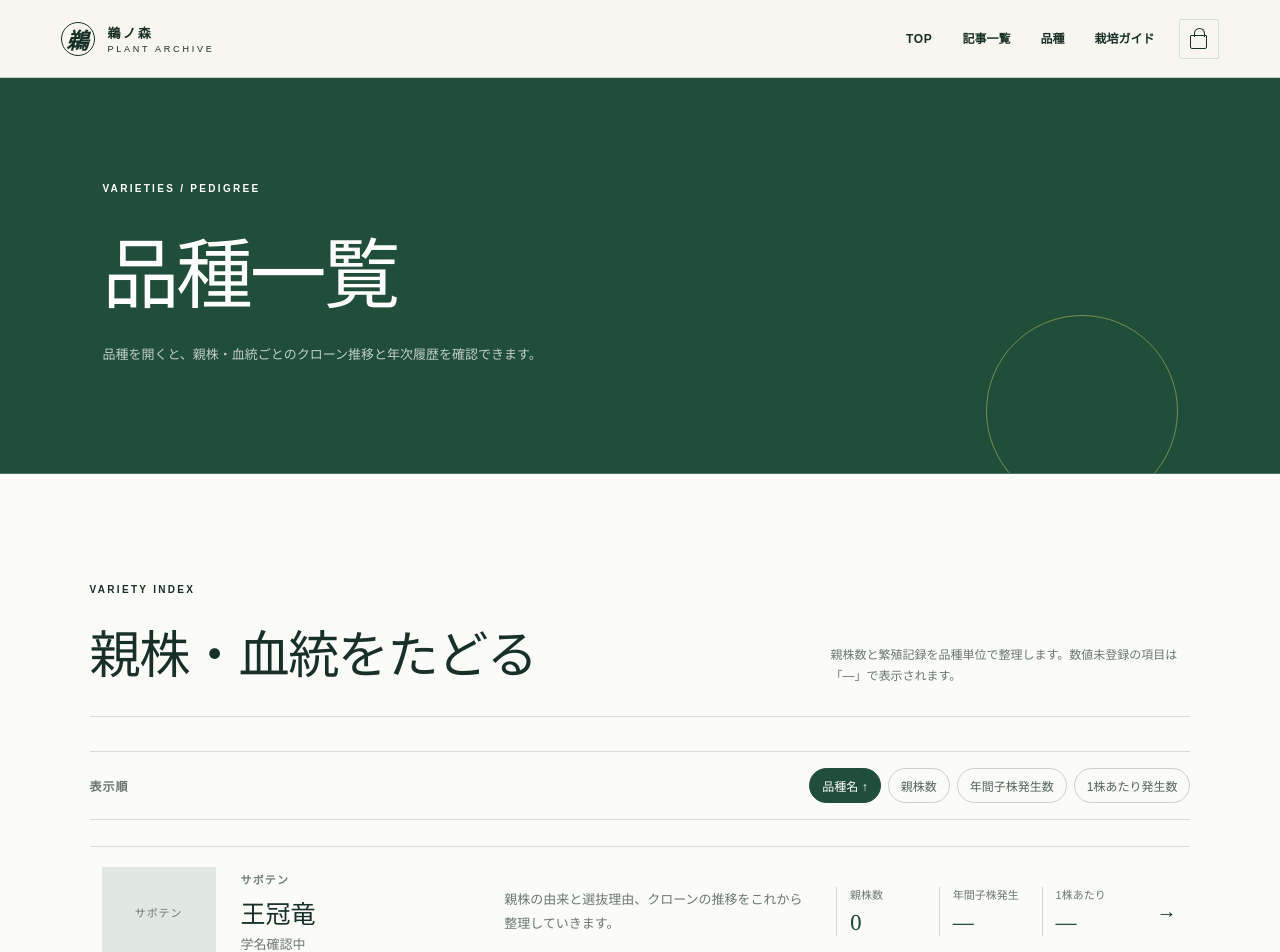
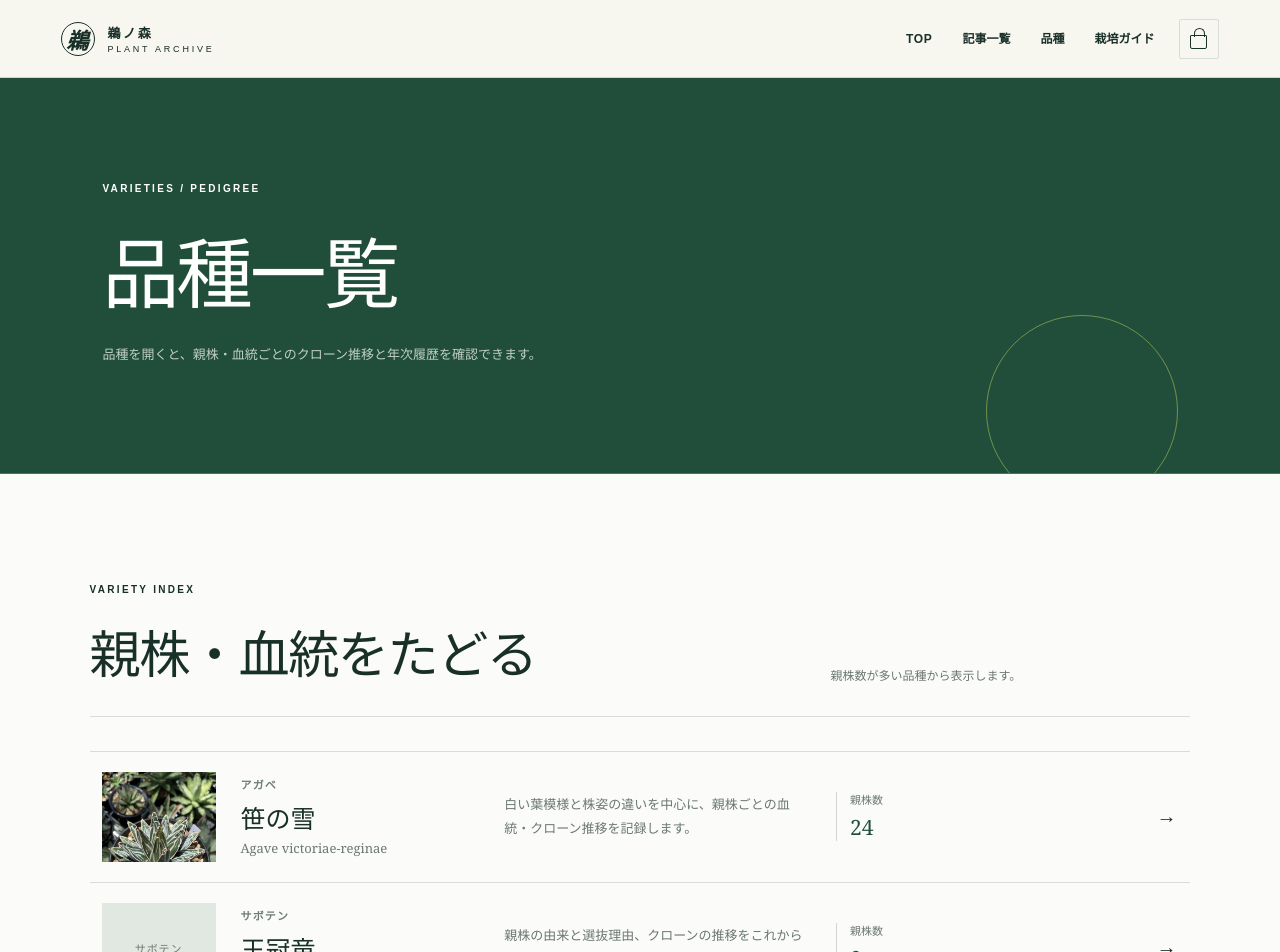
Before and after one commit to KomeUme/unomori-plant-archive, a Next.js app: page /mother-plants in a window 1280 px wide. Shown: the top 952 px of the page. Built offline with nearby package versions, Linux system fonts and the light colour scheme; no server answers.

Commit message:
Simplify variety index ordering

```diff
--- a/app/globals.css
+++ b/app/globals.css
@@ -137,8 +137,8 @@ footer { background:#132c23; color:white; display:grid; grid-template-columns:1.
 .variety-index-name h3 { margin:0 0 4px; font-family:Georgia,"Yu Mincho",serif; font-weight:400; font-size:25px; }
 .variety-index-name > span { color:var(--muted); font-family:Georgia,serif; font-size:13px; }
 .variety-index-description { margin:0; color:var(--muted); font-size:13px; line-height:1.8; }
-.variety-index-metrics { display:grid; grid-template-columns:repeat(3,1fr); gap:13px; margin:0; }
-.variety-index-metrics div { border-left:1px solid #d0d7d2; padding-left:13px; }
+.variety-index-metrics { display:flex; gap:13px; margin:0; }
+.variety-index-metrics div { min-width:76px; border-left:1px solid #d0d7d2; padding-left:13px; }
 .variety-index-metrics dt { color:var(--muted); font-size:11px; line-height:1.5; }
 .variety-index-metrics dd { margin:5px 0 0; color:var(--green); font-family:Georgia,serif; font-size:21px; }
 .variety-index-row > b { font-size:20px; font-weight:400; transition:transform .2s; }.variety-index-row:hover > b { transform:translateX(4px); }
--- a/app/mother-plants/page.tsx
+++ b/app/mother-plants/page.tsx
@@ -1,74 +1,18 @@
-'use client';
-
-import { useMemo, useState } from 'react';
 import { Footer, Header } from '../components';
-import {
-  getLatestAnnualAverageBreedingReadyPlantCount,
-  getLatestAnnualNewOffsetCount,
-  getParentStocksByVariety,
-  varieties,
-  type ParentStock,
-  type Variety,
-} from '../data';
+import { getParentStocksByVariety, varieties, type Variety } from '../data';
 import { siteHref } from '../site-url';
 
-type SortKey = 'name' | 'parentCount' | 'annualNewOffsetCount' | 'offsetsPerBreedingPlant';
-type SortDirection = 'asc' | 'desc';
-
-const displayNumber = (value: number | null) => value === null ? '—' : `${value}`;
-
-const totalFor = (values: Array<number | null>) => {
-  const numbers = values.filter((value): value is number => value !== null);
-  return numbers.length ? numbers.reduce((sum, value) => sum + value, 0) : null;
-};
-
-const varietyOffsetRate = (stocks: ParentStock[]) => {
-  const newOffsets = totalFor(stocks.map(getLatestAnnualNewOffsetCount));
-  const breedingPlants = totalFor(stocks.map(getLatestAnnualAverageBreedingReadyPlantCount));
-  if (newOffsets === null || breedingPlants === null || breedingPlants <= 0) return null;
-  return Math.round((newOffsets / breedingPlants) * 10) / 10;
-};
-
-const compareNullableNumber = (a: number | null, b: number | null, direction: SortDirection) => {
-  if (a === null && b === null) return 0;
-  if (a === null) return 1;
-  if (b === null) return -1;
-  return direction === 'asc' ? a - b : b - a;
-};
-
 export default function MotherPlantsPage() {
-  const [sortKey, setSortKey] = useState<SortKey>('name');
-  const [sortDirection, setSortDirection] = useState<SortDirection>('asc');
-
-  const sortedVarieties = useMemo(() => [...varieties].sort((a, b) => {
+  const sortedVarieties = [...varieties].sort((a, b) => {
     const aStocks = getParentStocksByVariety(a.slug);
     const bStocks = getParentStocksByVariety(b.slug);
-    if (sortKey === 'name') return sortDirection === 'asc' ? a.name.localeCompare(b.name, 'ja') : b.name.localeCompare(a.name, 'ja');
-    if (sortKey === 'parentCount') return sortDirection === 'asc' ? aStocks.length - bStocks.length : bStocks.length - aStocks.length;
-    const aValue = sortKey === 'annualNewOffsetCount'
-      ? totalFor(aStocks.map(getLatestAnnualNewOffsetCount))
-      : varietyOffsetRate(aStocks);
-    const bValue = sortKey === 'annualNewOffsetCount'
-      ? totalFor(bStocks.map(getLatestAnnualNewOffsetCount))
-      : varietyOffsetRate(bStocks);
-    return compareNullableNumber(aValue, bValue, sortDirection);
-  }), [sortDirection, sortKey]);
-
-  const chooseSort = (key: SortKey) => {
-    if (key === sortKey) setSortDirection((direction) => direction === 'asc' ? 'desc' : 'asc');
-    else {
-      setSortKey(key);
-      setSortDirection(key === 'name' ? 'asc' : 'desc');
-    }
-  };
-
-  const sortLabel = (key: SortKey) => sortKey !== key ? '' : sortDirection === 'asc' ? ' ↑' : ' ↓';
+    return bStocks.length - aStocks.length || a.name.localeCompare(b.name, 'ja');
+  });
 
   return <main><Header />
     <section className="page-hero dark-page-hero pedigree-page-hero"><p className="eyebrow">VARIETIES / PEDIGREE</p><h1>品種一覧</h1><p>品種を開くと、親株・血統ごとのクローン推移と年次履歴を確認できます。</p></section>
     <section className="section variety-index-section">
-      <div className="section-heading"><div><p className="eyebrow">VARIETY INDEX</p><h2>親株・血統をたどる</h2></div><p>親株数と繁殖記録を品種単位で整理します。数値未登録の項目は「—」で表示されます。</p></div>
-      <div className="sort-bar" aria-label="品種一覧の並び替え"><p>表示順</p><div>{([['name', '品種名'], ['parentCount', '親株数'], ['annualNewOffsetCount', '年間子株発生数'], ['offsetsPerBreedingPlant', '1株あたり発生数']] as const).map(([key, label]) => <button type="button" key={key} className={sortKey === key ? 'is-active' : ''} onClick={() => chooseSort(key)}>{label}{sortLabel(key)}</button>)}</div></div>
+      <div className="section-heading"><div><p className="eyebrow">VARIETY INDEX</p><h2>親株・血統をたどる</h2></div><p>親株数が多い品種から表示します。</p></div>
       <div className="variety-index-list">{sortedVarieties.map((variety) => <VarietyRow key={variety.slug} variety={variety} />)}</div>
     </section>
     <Footer />
@@ -77,13 +21,11 @@ export default function MotherPlantsPage() {
 
 function VarietyRow({ variety }: { variety: Variety }) {
   const stocks = getParentStocksByVariety(variety.slug);
-  const newOffsets = totalFor(stocks.map(getLatestAnnualNewOffsetCount));
-  const perStock = varietyOffsetRate(stocks);
   return <a className="variety-index-row" href={siteHref(`/varieties/${variety.slug}`)}>
     <div className="variety-index-image">{variety.image ? <img src={siteHref(variety.image)} alt={`${variety.name}の親株`} /> : <span>{variety.type}</span>}</div>
     <div className="variety-index-name"><p>{variety.type}</p><h3>{variety.name}</h3><span>{variety.botanicalName}</span></div>
     <p className="variety-index-description">{variety.description}</p>
-    <dl className="variety-index-metrics"><div><dt>親株数</dt><dd>{stocks.length}</dd></div><div><dt>年間子株発生</dt><dd>{displayNumber(newOffsets)}</dd></div><div><dt>1株あたり</dt><dd>{displayNumber(perStock)}</dd></div></dl>
+    <dl className="variety-index-metrics"><div><dt>親株数</dt><dd>{stocks.length}</dd></div></dl>
     <b aria-hidden="true">→</b>
   </a>;
 }
```
